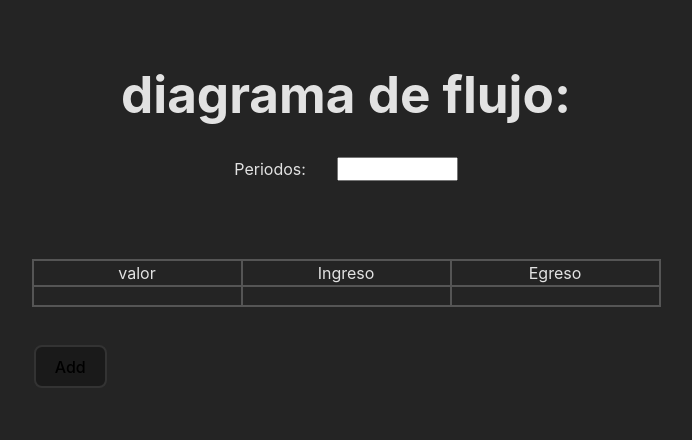
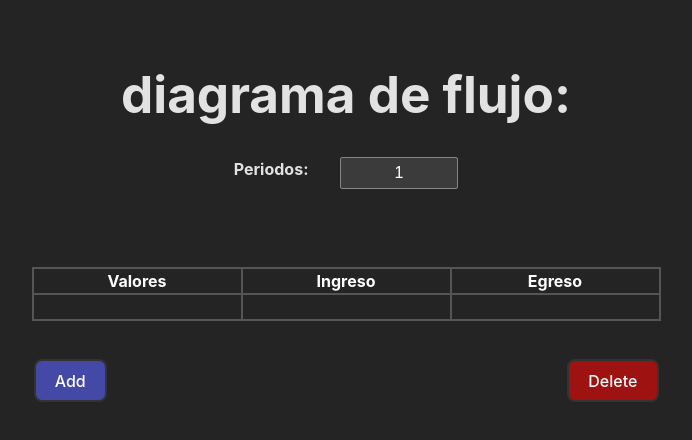
Before and after one commit to Diegdary/diagramas_flujo, a React (Vite) app: page / in a window 1280 px wide. Shown: the top 440 px of the page, without its empty margins (294-986 px from the left). Built offline with nearby package versions, Linux system fonts and the light colour scheme.

Commit message:
botones de agregar y eliminar + cambio de periodo desde input funcionando (odio react)

```diff
--- a/src/App.tsx
+++ b/src/App.tsx
@@ -1,4 +1,4 @@
-import { useState, useRef } from 'react'
+import { useState, useRef, ChangeEvent } from 'react'
 import reactLogo from './assets/react.svg'
 import viteLogo from '/vite.svg'
 import './App.css'
@@ -6,21 +6,51 @@ import './InOut.css'
 
 function App() {
 
+  const [elementos, setelementos] = useState(["","",""]);
+
+  const addsingle = (n: number)=>{
+    setelementos(last=>{
+      let newer = [...last];
+      for (let i = 0; i < n; i++) {
+        newer.splice(newer.length,0,"","","");
+      }
+      return newer;
+    });
+  };
+
+  const removesingle = (n: number)=>{
+
+    setelementos(last=>{
+      let newer = [...last];
+      if(newer.length!=3){
+        for (let i = 0; i < n; i++) {
+          newer.splice(newer.length-3,3);
+        }
+      }
+      return newer;
+    });
+  };
 
 
-  const addsingle = ()=>{
-    document.getElementById("matrix")!.innerHTML += `
-    <div class='inputcontainer'>
-              <input type="text" class='valores'/>
-          </div>
-          <div class='inputcontainer'>
-              <input type="text" class='valores'/>
-          </div>
-          <div class='inputcontainer'>
-              <input type="text" class='valores'/>
-          </div>
-    ` ;
-  }
+  const instantinput = (event: ChangeEvent<HTMLInputElement>)=>{
+    let inp :string  = event.target.value;
+    let numb = inp == ""? 1 : parseInt(inp);
+    if (numb >0) {
+      document.getElementById("validation")!.innerHTML="";
+      let lastsize:number =elementos.length/3;
+      if (numb>lastsize) {
+        console.log(lastsize + "<" + numb);
+        addsingle(numb-lastsize);
+      }
+      else{
+        console.log(lastsize + ">" + numb);
+        removesingle(lastsize-numb);
+      }
+    }
+    else{
+      document.getElementById("validation")!.innerHTML="No válido";
+    }
+  };
 
   return (
     <>
@@ -28,24 +58,20 @@ function App() {
       <form action="" className='wholeinput'>
         <div className='element_periodo'>
           <label htmlFor="n_periodos">Periodos:</label>
-          <input type="number" name="periodos" id="n_periodos" />
+          <input type="number" name="periodos" id="n_periodos" min={1} defaultValue={1} onChange={instantinput}/>
+          <p id='validation'></p>
         </div>
         <div className='matrix' id='matrix'>
-          <div>valor</div>
-          <div>Ingreso</div>
-          <div>Egreso</div>
-          <div className='inputcontainer'>
-              <input type="text" className='valores'/>
-          </div>
-          <div className='inputcontainer'>
-              <input type="text" className='valores'/>
-          </div>
-          <div className='inputcontainer'>
-              <input type="text" className='valores'/>
-          </div>
+          <div className='valores layers'> Valores </div>
+          <div className='valores layers'> Ingreso </div>
+          <div className='valores layers'> Egreso </div>
+          {elementos.map((item,index)=>
+            <div key={index}><input type="text" className='valores' defaultValue={item} /></div>
+          )}
         </div>
         <div className='addcontainer'>
-          <button type="button" id='addbutton' onClick={addsingle}>Add</button>
+          <button type="button" id='addbutton' onClick={()=>{addsingle(1)}}>Add</button>
+          <button type="button" id='deltbutton' onClick={()=>{removesingle(1)}}>Delete</button>
         </div>
 
       </form>
--- a/src/InOut.css
+++ b/src/InOut.css
@@ -4,14 +4,36 @@
 
 .element_periodo {
     display: flex;
+    height: 32px;
     justify-content: center;
     flex-basis: 5%;
+}
+
+label{
+    font-weight: bold;
 }
 
 #n_periodos{
     width: 18%;
     text-align: center;
     margin-left: 5%;
+    font-weight: 400;
+    font-size: 1em;
+    border-radius: 2px;
+    background-color: #3b3b3b;
+    border: 1px solid #858585;
+    color: #FFFFFF;
+}
+
+#validation{
+    color: #FF0000;
+    font-size: 1em;
+    margin: 0;
+}
+
+input::-webkit-outer-spin-button,
+input::-webkit-inner-spin-button {
+  appearance: none;
 }
 
 .matrix{
@@ -27,7 +49,17 @@
 }
 
 .addcontainer{
-    text-align: start;
+    display: flex;
+    justify-content: space-between;
+}
+
+#deltbutton{
+    background: #9f1212;
+}
+
+#deltbutton:hover{
+    border-color: #eb4242;
+    border-width: 3px;
 }
 
 .inputcontainer{
@@ -35,6 +67,7 @@
 }
 
 .valores{
+
     height: 100%;
     background-color: transparent;
     border: none;
@@ -43,6 +76,12 @@
     text-align: center;
     top: 10px;
     font-size: 1em;
+    color: #FFFFFF;
+}
+
+.layers{
+    font-weight: bold;
+    font-size: 1em;
 }
 
 .valores:focus{
--- a/src/index.css
+++ b/src/index.css
@@ -41,9 +41,10 @@ button {
   font-size: 1em;
   font-weight: 500;
   font-family: inherit;
-  background-color: #1a1a1a;
+  background-color: #4448a6;
   cursor: pointer;
   transition: border-color 0.25s;
+  color: #FFFFFF;
 }
 button:hover {
   border-color: #646cff;
```
